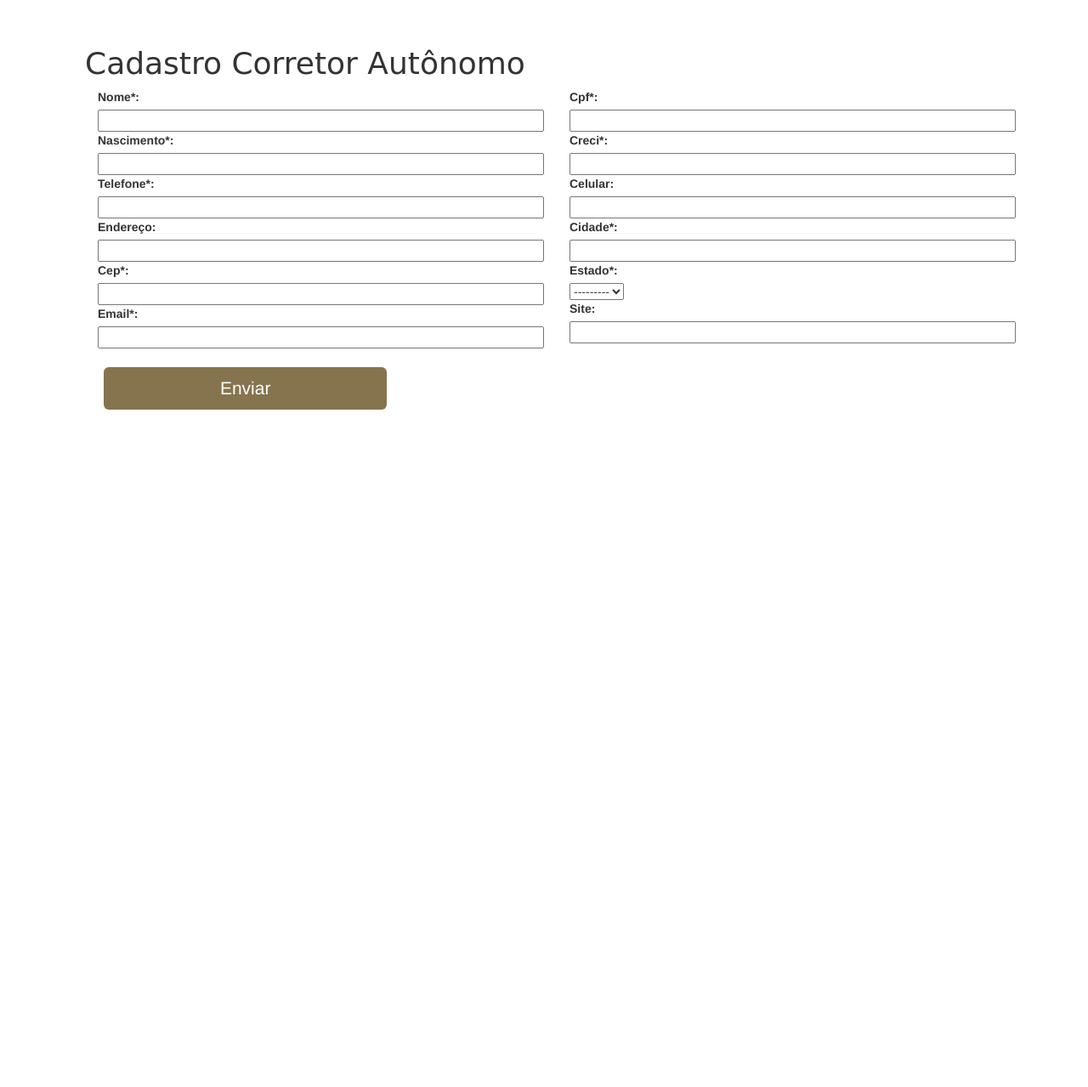
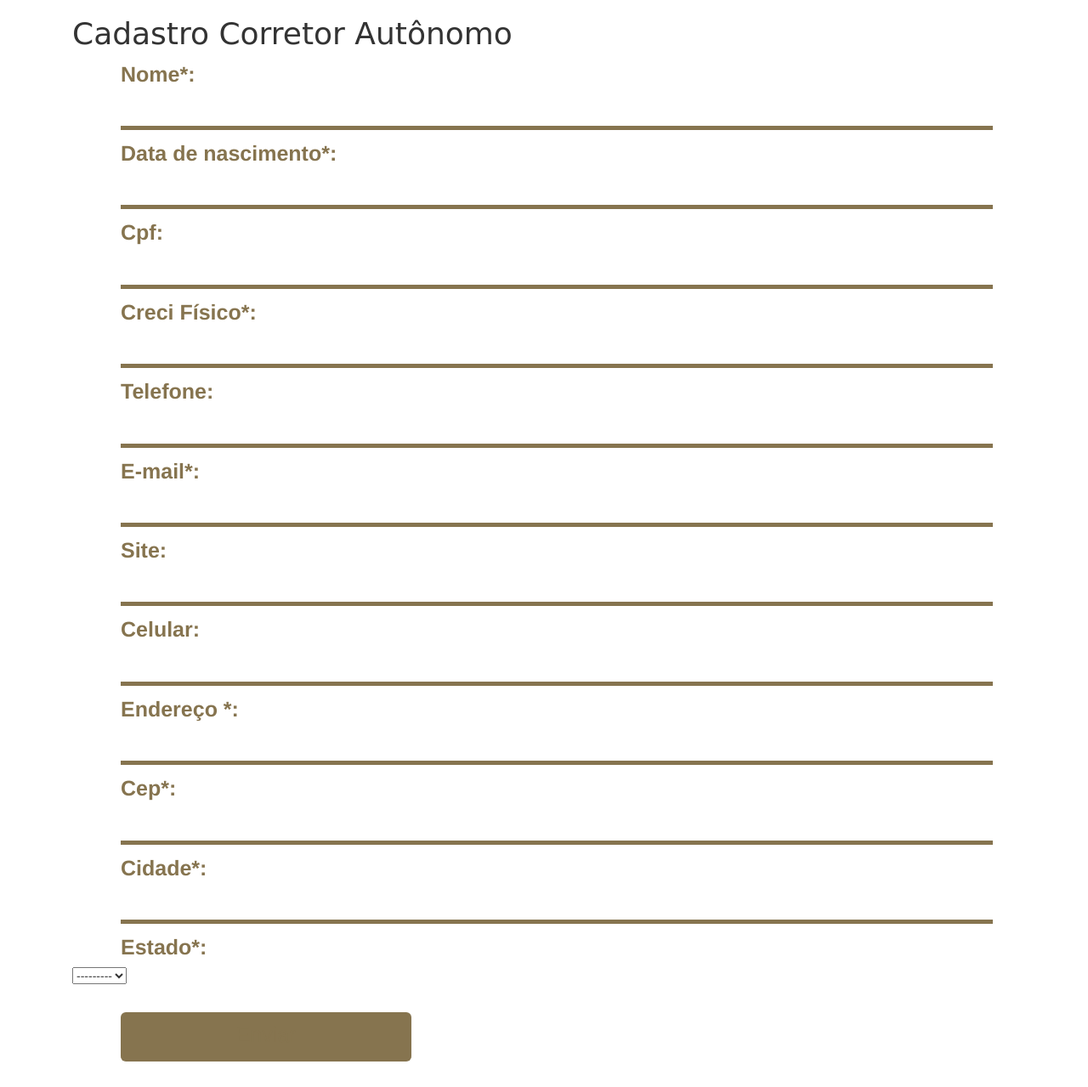
Before and after one commit to fabiaano-teichmann/fvnb, a Django app: page /corretor_new in a window 1280 px wide. Shown: the whole page at 85% size. Before the commit the page ends 482 px from the top, so only its background shows below. Run offline with Django 3.2, Linux system fonts and the light colour scheme; some libraries are stand-ins or nearby versions.

Commit message:
formulário completo

```diff
--- a/canal_corretor/forms.py
+++ b/canal_corretor/forms.py
@@ -2,7 +2,6 @@ from django import forms
 from .models import Autonomo
 
 class AutonomoForm(forms.ModelForm):
-
 	class Meta:
 		model = Autonomo
 		fields = ["nome", "nasc", "cpf", "creci", "telefone", "email", "site", "phone", "endereco", "cep" ,"cidade",  "email", "estado"]
--- a/canal_corretor/static/css/styles.css
+++ b/canal_corretor/static/css/styles.css
@@ -27,9 +27,15 @@ h1, h2, h3, h4 {
     float: right;
 }
 
-.post-form textarea, .post-form input {
-    width: 100%;
+ .form-campo input, textarea, label {
+    width: 90%;
+    margin-left: 5%;
+    border-color: #86744f !important;
+    border-width: 0 0 5px 0;
+    font-size: 25px;
+    color: #86744f !important
 }
+
 
 .top-menu, .top-menu:hover, .top-menu:visited {
     color: #ffffff;
@@ -57,7 +63,7 @@ h1, h2, h3, h4 {
 }
 
 .label-nb{
-    background-color:
-    border-color:#86744f;
-    border-radius: 0;
+    font-size: 18px;
+    color:#86744f;
+
 }
--- a/canal_corretor/templates/canal_corretor/cad_corretor.html
+++ b/canal_corretor/templates/canal_corretor/cad_corretor.html
@@ -4,11 +4,19 @@
 {% block cad_co %}
 
 <div class=" container form-group">
+<h1>Cadastro Corretor Autônomo</h1>
+<form method="POST"  class="form-group">{% csrf_token %}
 
-<form method="POST" action="", class="post-form">{% csrf_token %}
-<div class="col-md-12">
-<h1>Cadastro Corretor Autônomo</h1>
+<div class=" form-campo">
 
+{{ form.as_p}}
+
+<input type="submit" value="Enviar" class="btn btn-lg  button-send">
+
+</div>
+
+
+<!--
 	<div class="col-md-6">
 		<label class="label-nb" > Nome*:</label> <br>{{form.nome}}
 		<label class="label-nb" >Nascimento*: </label><br> {{form.nasc}}
@@ -26,13 +34,30 @@
 		<label class="label-nb">Estado*:</label><br> {{form.estado}}<br>
 		<label class="label-nb">Site: </label><br> {{form.site}}
 	</div>
+["nome", "nasc", "cpf", "creci", "telefone", "email", "site", "phone", "endereco", "cep" ,"cidade",  "email", "estado"]
 
-
-
+<br>
 <input type="submit" value="Enviar" class="btn btn-lg  button-send">
 
 </div>
 </form>
 
+
+	<label for="nome"><input id="" name="nome" type="text" ></label>
+	<label for=""><input id="" name="" type="text"></label>
+	<label for=""><input id="" name="" type="text"></label>
+	<label for=""><input id="" name="" type="text"></label>
+	<label for=""><input id="" name="" type="text"></label>
+	<label for=""><input id="" name="" type="text"></label>
+	<label for=""><input id="" name="" type="text"></label>
+	<label for=""><input id="" name="" type="text"></label>
+	<label for=""><input id="" name="" type="text"></label>
+	<label for=""><input id="" name="" type="text"></label>
+	<label for=""><input id="" name="" type="text"></label>
+	<label for=""><input id="" name="" type="text"></label>
+	<label for=""><input id="" name="" type="text"></label>
+-->
+</div>
+</form>
 </div>
 {% endblock cad_co %}
--- a/canal_corretor/templates/canal_corretor/index.html
+++ b/canal_corretor/templates/canal_corretor/index.html
@@ -9,6 +9,7 @@
 	{% block index %}
 	<div>
 		<h1> Olá Corretor</h1>
+
 	</div>
 	{%endblock index%}
 </body>
--- a/canal_corretor/views.py
+++ b/canal_corretor/views.py
@@ -1,22 +1,20 @@
 from django.shortcuts import render, get_object_or_404
 from .forms import AutonomoForm
 from .models import Autonomo
-
+from django.http import HttpResponseRedirect
 
 def index(request):
 	return render(request, 'canal_corretor/index.html', {})
 
 def corretor_new(request):
-
-	#if request.method == "POST":
-	#	print ( "nome: " + request.POST.get("nome"))
-	#	print ( " cidade:" + request.POST.get("cidade"))
-		#print (request.POST.get("email"))
-		#print (request.POST.get("estado"))
-		#Post.object.create("nome")
-	form = AutonomoForm(request.POST or None)
+	form = AutonomoForm(request.POST or None )
 	if form.is_valid():
 		instance = form.save(commit=False)
 		instance.save()
+		#depois de salvo limpa o campo nome
+		instance = form.cleaned_data.get('nome')
 		#  criar um retorno. dizendo que o formulário foi enviado com sucesso
+		form = AutonomoForm()
+
+		return HttpResponseRedirect('/obrigado/')
 	return render(request, 'canal_corretor/cad_corretor.html',{'form': form})
```
